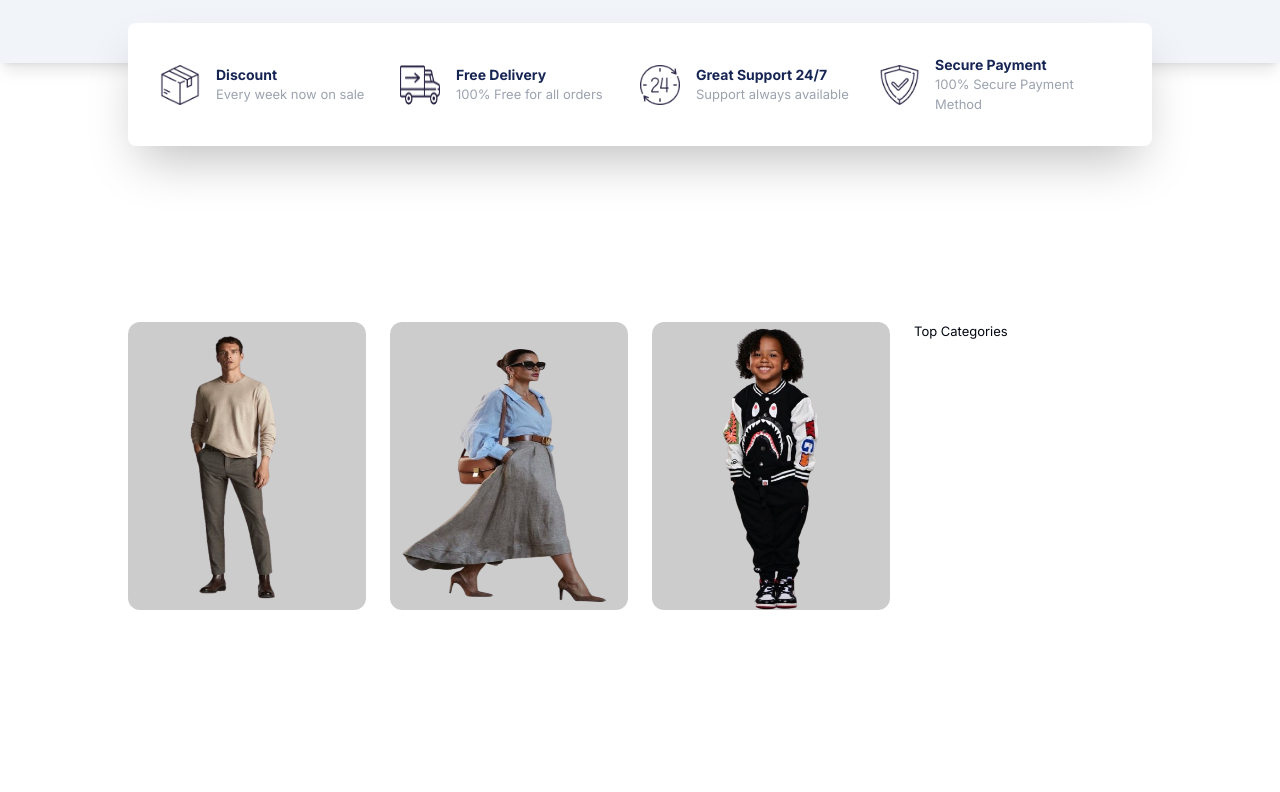
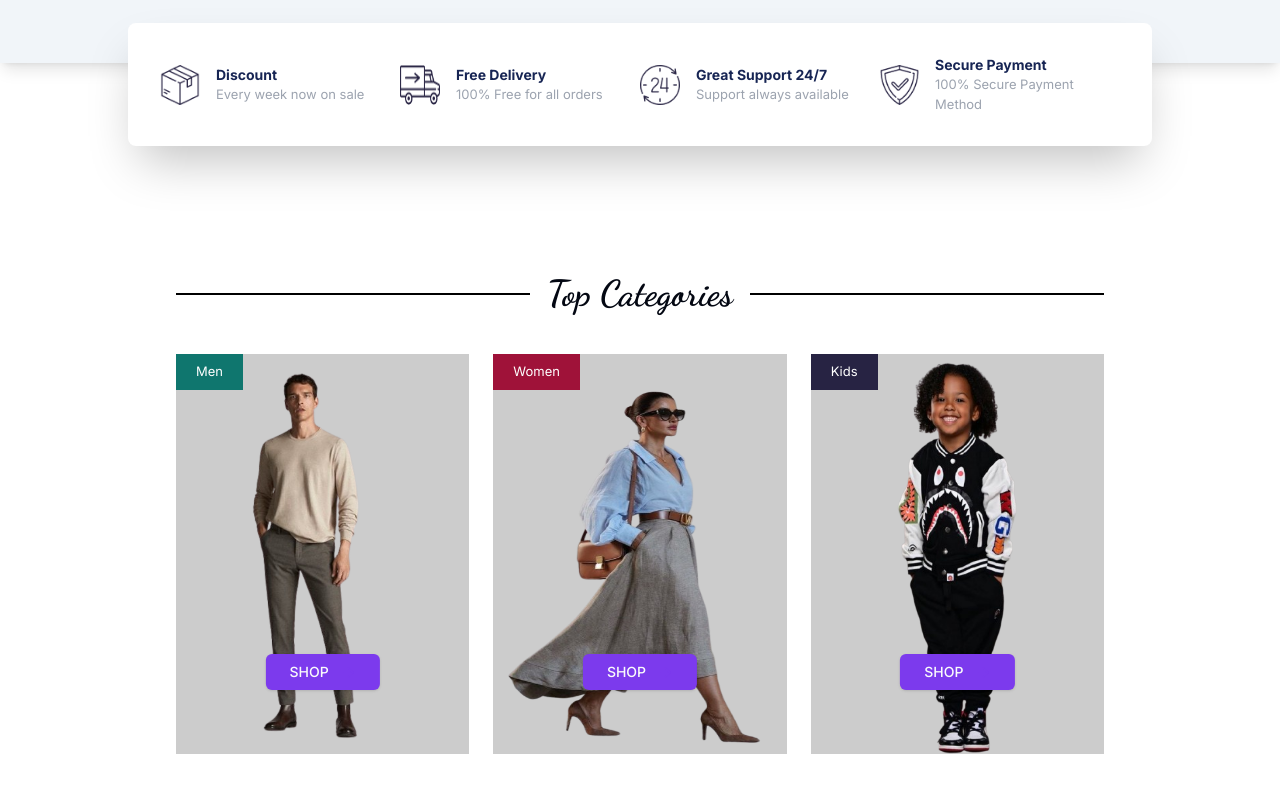
Before and after one commit to Mahmud1087/fashion-marketplace, a Next.js app: page / in a window 1280 px wide. Shown: the part 689-1481 px from the top of the page. Built offline with nearby package versions, Linux system fonts and the light colour scheme.

Commit message:
done with the category section

```diff
--- a/src/app/(general)/page.tsx
+++ b/src/app/(general)/page.tsx
@@ -5,12 +5,20 @@ import truck from '~/public/delivery-truck.png';
 import shield from '~/public/shield.png';
 import clock from '~/public/24-hours.png';
 import Image from 'next/image';
-import { Button } from '@/components/ui/button';
+import { Button, buttonVariants } from '@/components/ui/button';
 import menCategory from '~/public/men-category.png';
 import womenCategory from '~/public/women-category.png';
 import kidsCategory from '~/public/kids-category.png';
 import heroImg from '~/public/heroimg1.png';
-// import { ArrowRight } from 'lucide-react';
+import { Dancing_Script } from 'next/font/google';
+import { cn } from '@/lib/utils';
+import Link from 'next/link';
+import { ArrowRight } from 'lucide-react';
+
+const dancingScript = Dancing_Script({
+  subsets: ['latin'],
+  weight: ['400', '500', '600', '700'],
+});
 
 const benefits = [
   {
@@ -50,7 +58,7 @@ const Home = () => {
               Discover Fashion That <br />
               <span className='text-primary'> Defines You</span>
             </h1>
-            <p className='text-base text-gray-500 text-center sm:text-start mb-10 w-full mx-auto sm:mx-0 sm:px-0 sm:w-3/5 lg:w-1/2 px-5'>
+            <p className='text-base text-gray-500 text-center sm:text-start mb-10 w-full mx-auto sm:mx-0 sm:px-0 sm:w-2/5 lg:w-1/2 px-5'>
               Shop the latest trends, find unique pieces, and support
               independent sellers—all in one place. Join the marketplace where
               fashion meets convenience.
@@ -96,12 +104,24 @@ const Home = () => {
         })}
       </MaxWidthWrapper>
 
-      <MaxWidthWrapper className='my-44'>
-        <section className='grid gap-6 sm:grid-cols-4'>
-          <div className='w-full h-72 bg-black/20 rounded-xl relative transition-all group'>
-            {/* <h1 className='absolute -left-3 top-1/2 -translate-y-1/2 -rotate-90 text-4xl text-primary cursor-pointer group-hover:rotate-0 group-hover:left-1/2 group-hover:-translate-x-1/2 transition-all'>
+      <section className='px-10 sm:px-16 my-32 lg:px-44'>
+        <div className='flex items-center mb-10'>
+          <hr className='border border-black w-[20%] sm:w-[40%] mx-auto' />
+          <h1
+            className={cn(
+              'text-4xl font-bold w-3/5 lg:w-[25%] text-center',
+              dancingScript.className
+            )}
+          >
+            Top Categories
+          </h1>
+          <hr className='border border-black w-[20%] sm:w-[40%] mx-auto' />
+        </div>
+        <section className='grid gap-6 sm:gap-3 sm:grid-cols-3 lg:gap-6'>
+          <div className='w-full h-[25rem] bg-black/20 relative transition-all'>
+            <div className='absolute top-0 left-0 px-5 py-2 bg-teal-700 text-white '>
               Men
-            </h1> */}
+            </div>
             <div className='w-full h-full'>
               <Image
                 src={menCategory}
@@ -109,34 +129,75 @@ const Home = () => {
                 className='w-full h-full'
               />
             </div>
+            <Link
+              href=''
+              className={buttonVariants({
+                className:
+                  'absolute bottom-16 left-1/2 -translate-x-1/2 px-6 bg-black/95 hover:bg-black flex gap-3 group',
+              })}
+            >
+              <span>SHOP</span>
+              <ArrowRight
+                size={15}
+                strokeWidth={3}
+                className='group-hover:translate-x-1 transition-all text-primary'
+              />
+            </Link>
           </div>
-          <div className='w-full h-72 bg-black/20 rounded-xl relative transition-all group'>
-            {/* <h1 className='absolute -left-3 top-1/2 -translate-y-1/2 -rotate-90 text-4xl text-primary cursor-pointer group-hover:rotate-0 group-hover:left-1/2 group-hover:-translate-x-1/2 transition-all'>
+          <div className='w-full h-[25rem] bg-black/20 relative transition-all'>
+            <div className='absolute top-0 left-0 px-5 py-2 bg-rose-800 text-white '>
               Women
-            </h1> */}
+            </div>
             <div className='w-full h-full'>
               <Image
                 src={womenCategory}
-                alt='man image'
+                alt='woman image'
                 className='w-full h-full'
               />
             </div>
+            <Link
+              href=''
+              className={buttonVariants({
+                className:
+                  'absolute bottom-16 left-1/2 -translate-x-1/2 px-6 bg-black/95 hover:bg-black flex gap-3 group',
+              })}
+            >
+              <span>SHOP</span>
+              <ArrowRight
+                size={15}
+                strokeWidth={3}
+                className='group-hover:translate-x-1 transition-all text-primary'
+              />
+            </Link>
           </div>
-          <div className='w-full h-72 bg-black/20 rounded-xl relative transition-all group'>
-            {/* <h1 className='absolute -left-3 top-1/2 -translate-y-1/2 -rotate-90 text-4xl text-primary cursor-pointer group-hover:rotate-0 group-hover:left-1/2 group-hover:-translate-x-1/2 transition-all'>
+          <div className='w-full h-[25rem] bg-black/20 relative transition-all'>
+            <div className='absolute top-0 left-0 px-5 py-2 bg-[#272343] text-white '>
               Kids
-            </h1> */}
+            </div>
             <div className='w-full h-full'>
               <Image
                 src={kidsCategory}
-                alt='man image'
+                alt='kid image'
                 className='w-full h-full'
               />
             </div>
+            <Link
+              href=''
+              className={buttonVariants({
+                className:
+                  'absolute bottom-16 left-1/2 -translate-x-1/2 px-6 bg-black/95 hover:bg-black flex gap-3 group',
+              })}
+            >
+              <span>SHOP</span>
+              <ArrowRight
+                size={15}
+                strokeWidth={3}
+                className='group-hover:translate-x-1 transition-all text-primary'
+              />
+            </Link>
           </div>
-          <div className='w-full h-56'>Top Categories</div>
         </section>
-      </MaxWidthWrapper>
+      </section>
     </div>
   );
 };
```
